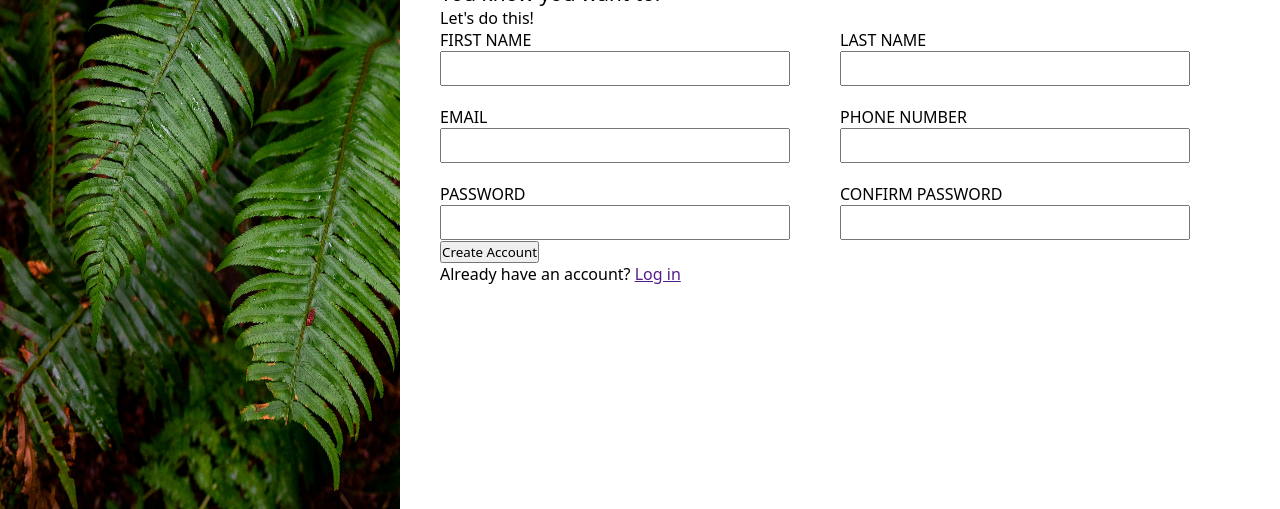
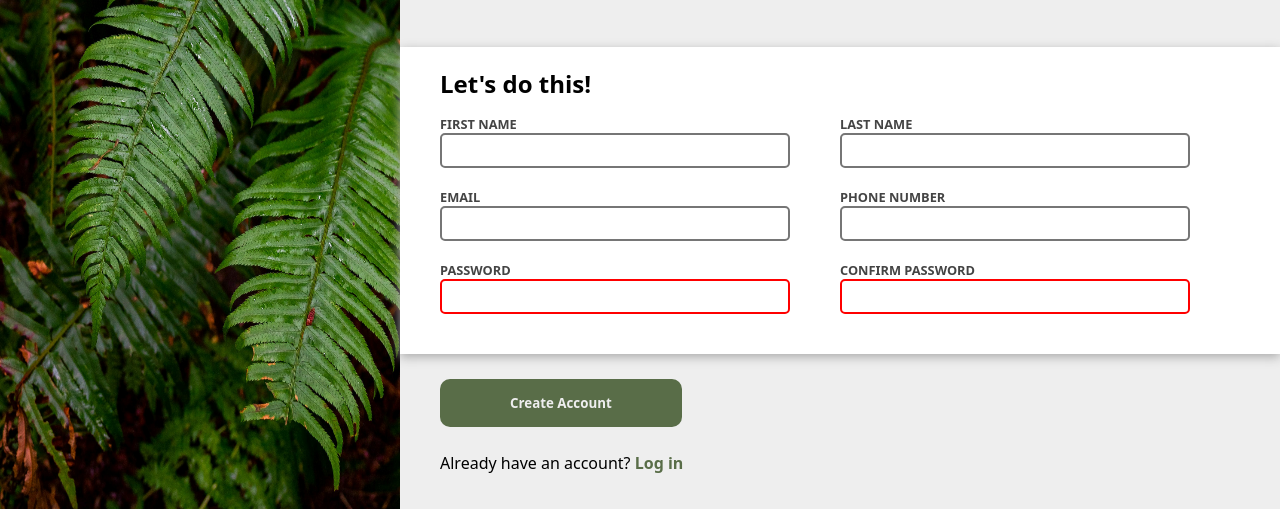
Before and after one commit to Shifardd/sign-up-form, a plain HTML site: page index.html in a window 1280 px wide. Shown: the part 291-800 px from the top of the page. Drawn offline with Linux system fonts and the light colour scheme.

Commit message:
Update design and layout for forms

```diff
--- a/style.css
+++ b/style.css
@@ -44,17 +44,33 @@
 
 .main {
   position: fixed;
-  top: 10px;
-  bottom: 10px;
+  top: 0;
+  bottom: 0;
   right: 0;
   left: min(400px, 50%);
   padding: 120px 40px;
+  background-color: #eee;
 }
 
 .information {
   width: max(250px, 61%);
   font-size: 1.3rem;
   font-weight: 500;
+  margin-bottom: 50px;
+}
+
+
+.inputs {
+  background-color: #fff;
+  margin: 0 -40px;
+  padding: 20px 40px 40px;
+  box-shadow: 0 3px 10px #aaa;
+}
+
+form legend {
+  font-weight: 600;
+  font-size: 1.5rem;
+  margin-bottom: 15px;
 }
 
 .all-inputs {
@@ -68,7 +84,46 @@
   flex-direction: column;
 }
 
+.labels label {
+  font-size: 0.8rem;
+  font-weight: 700;
+  color: #444;
+}
+
 .labels input {
   height: 35px;
   width: min(350px, 30vw);
+  padding-left: 10px;
+  border-radius: 5px;
+  border-style: solid;
 }
+
+.labels input:focus {
+  box-shadow: 0 1px 3px #444;
+}
+
+.labels #password:invalid, .labels #confirm_pass:invalid {
+  border-color: red;
+  border-style: solid;
+}
+
+button[type="submit"] {
+  background-color: #596D48;
+  color: #eee;
+  border: none;
+  padding: 15px 70px;
+  font-weight: 800;
+  border-radius: 10px;
+  margin-top: 25px;
+  cursor: pointer;
+}
+
+.exist {
+  margin-top: 25px;
+
+  > a {
+    text-decoration: none;
+    color: #596D48;
+    font-weight: 800;
+  }
+}
```
